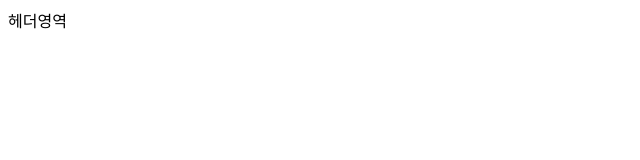
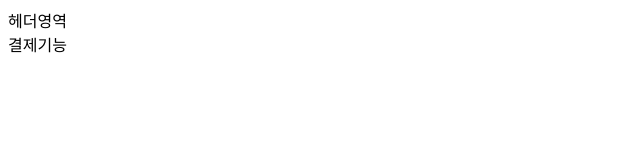
Before and after one commit to woozizi/day02, a plain HTML site: page day02/index.html in a window 1280 px wide. Shown: the full height of the page, 0-640 px from the left. Drawn offline with Linux system fonts and the light colour scheme.

Commit message:
master에서 footer에 작업중

```diff
--- a/day02/index.html
+++ b/day02/index.html
@@ -12,5 +12,8 @@
   <main>
 
   </main>
+  <footer>
+    결제기능
+  </footer>
 </body>
 </html>
```
